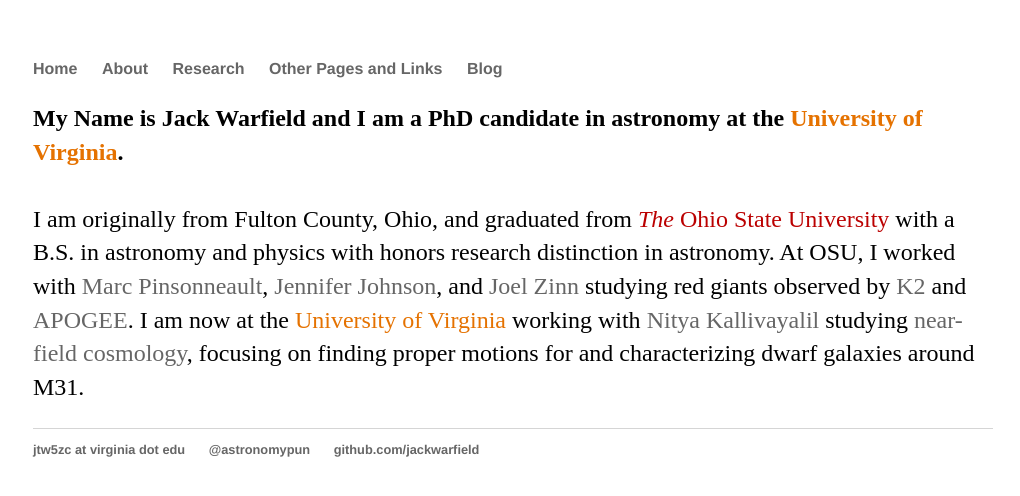
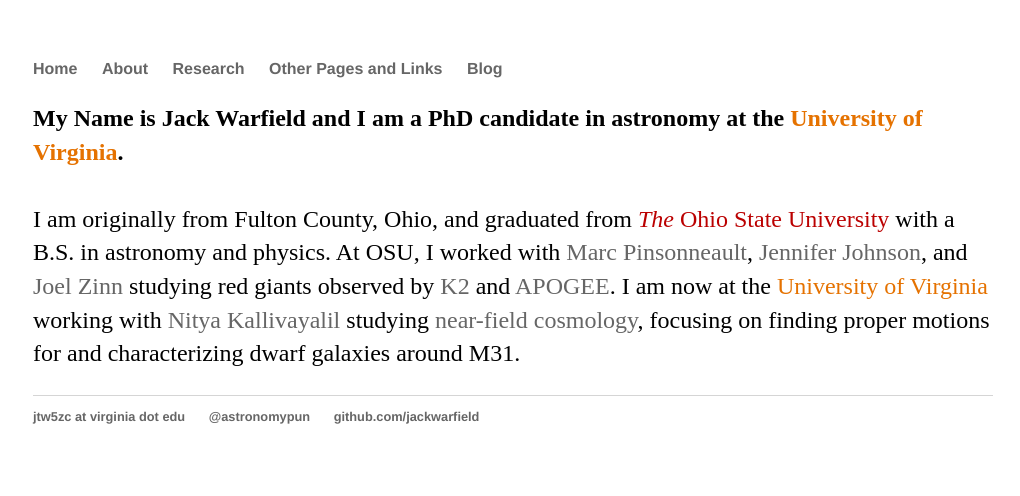
Before and after one commit to jackwarfield/jackwarfield.github.io, a Jekyll site: the page built from about/index.html, in a window 1280 px wide. Shown: the top 496 px of the page, without its empty margins (127-1147 px from the left). Built offline with Jekyll 4.4.1, drawn with Linux system fonts in a browser that asks for light colours.

Commit message:
formatting

```diff
--- a/about/index.html
+++ b/about/index.html
@@ -8,17 +8,8 @@
 
 		<br><br>
 
-		I am originally from Fulton County, Ohio, and graduated from
-        <font color='#bb0000'><i>The</i> Ohio State University</font>
-		with a B.S. in astronomy and physics with honors research distinction in astronomy. At OSU,
-		I worked with <a href='http://www.astronomy.ohio-state.edu/~pinsono/'>Marc Pinsonneault</a>,
-		<a href='http://www.astronomy.ohio-state.edu/~jaj/'>Jennifer Johnson</a>, and
-		<a href='http://joelczinn.com/'>Joel Zinn</a> studying red
-		giants observed by <a href='https://keplerscience.arc.nasa.gov'>K2</a> and
-		<a href='https://www.sdss.org/surveys/apogee-2/'>APOGEE</a>. I am now at the
-		<font color='#E57200'>University of Virginia</font> working with
-        <a href='https://sites.google.com/view/nityajk/home'>Nitya Kallivayalil</a> studying
-		<a href='https://astronomy.as.virginia.edu/research/near-field-cosmology'>near-field cosmology</a>,
-		focusing on finding proper motions for and characterizing dwarf galaxies around M31.
+		I am originally from Fulton County, Ohio, and graduated from <font color='#bb0000'><i>The</i> Ohio State University</font> with a B.S. in astronomy and physics. At OSU, I worked with <a href='http://www.astronomy.ohio-state.edu/~pinsono/'>Marc Pinsonneault</a>, <a href='http://www.astronomy.ohio-state.edu/~jaj/'>Jennifer Johnson</a>, and <a href='http://joelczinn.com/'>Joel Zinn</a> studying red giants observed by <a href='https://keplerscience.arc.nasa.gov'>K2</a> and <a href='https://www.sdss.org/surveys/apogee-2/'>APOGEE</a>.
+
+		I am now at the <font color='#E57200'>University of Virginia</font> working with <a href='https://sites.google.com/view/nityajk/home'>Nitya Kallivayalil</a> studying <a href='https://astronomy.as.virginia.edu/research/near-field-cosmology'>near-field cosmology</a>, focusing on finding proper motions for and characterizing dwarf galaxies around M31.
 	</p>
 </div><!-- /.blurb -->
```
